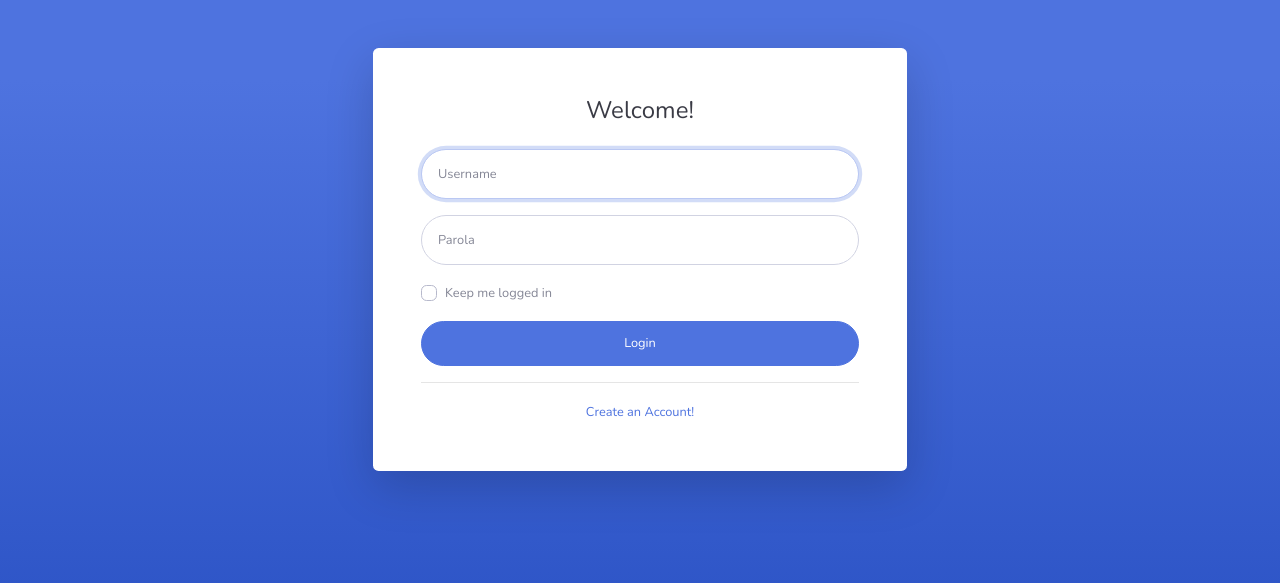
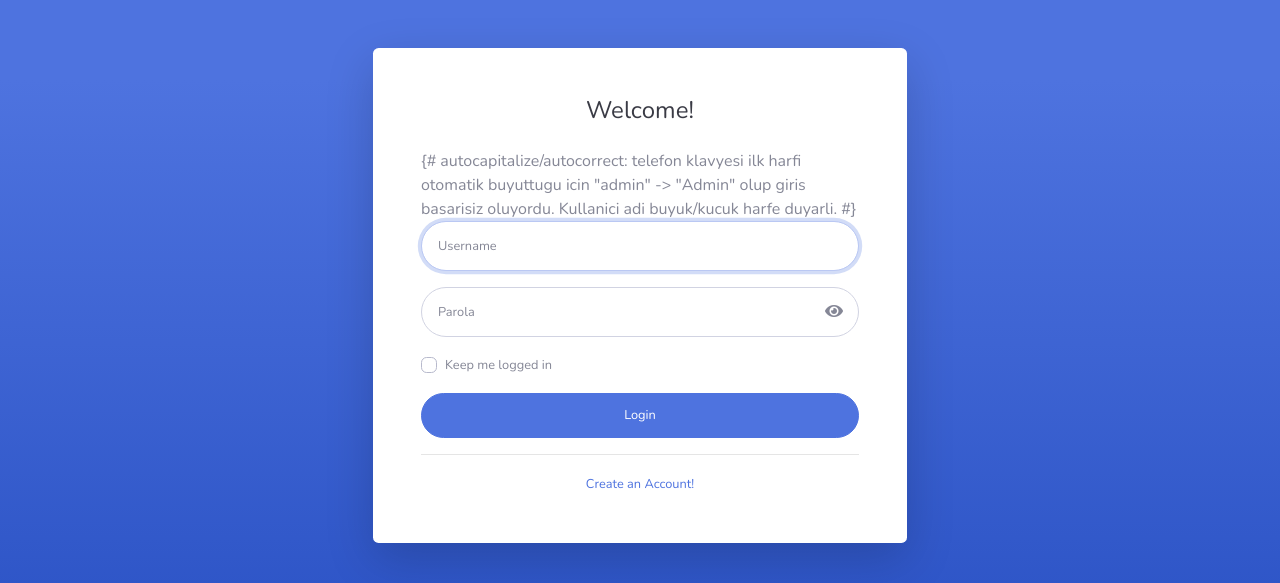
Before and after one commit to Storkin/Papirus_sys_final, a Django app: page /login/ in a window 1280 px wide. Shown: the top 583 px of the page. Run offline with Django 5.2, Linux system fonts and the light colour scheme; some libraries are stand-ins or nearby versions.

Commit message:
Telefondan giriste 'kullanici adi veya sifre hatali' sorunu: telefon klavyesi ilk harfi otomatik buyuttugu icin giris basarisiz oluyordu; giris formunda otomatik buyuk harf/duzeltme kapatildi ve sifreyi goster (goz) dugmesi eklendi

```diff
--- a/toptanci_projesi/templates/registration/login.html
+++ b/toptanci_projesi/templates/registration/login.html
@@ -31,12 +31,26 @@
                                         </div>
                                         {% endif %}
                                         <div class="form-group">
+                                            {# autocapitalize/autocorrect: telefon klavyesi ilk harfi otomatik
+                                               buyuttugu icin "admin" -> "Admin" olup giris basarisiz oluyordu.
+                                               Kullanici adi buyuk/kucuk harfe duyarli. #}
                                             <input type="text" class="form-control form-control-user" name="username"
-                                                   placeholder="{% trans 'Username' %}" required autofocus>
+                                                   placeholder="{% trans 'Username' %}" required autofocus
+                                                   autocapitalize="none" autocorrect="off" spellcheck="false"
+                                                   autocomplete="username">
                                         </div>
                                         <div class="form-group">
-                                            <input type="password" class="form-control form-control-user" name="password"
-                                                   placeholder="{% trans 'Password' %}" required>
+                                            <div style="position:relative">
+                                                <input type="password" class="form-control form-control-user" name="password"
+                                                       id="passwordInput" placeholder="{% trans 'Password' %}" required
+                                                       autocapitalize="none" autocorrect="off" spellcheck="false"
+                                                       autocomplete="current-password" style="padding-right:3rem">
+                                                <button type="button" id="togglePassword" title="Şifreyi göster"
+                                                        style="position:absolute;right:1rem;top:50%;transform:translateY(-50%);
+                                                               background:none;border:none;color:#858796;cursor:pointer;padding:0">
+                                                    <i class="fas fa-eye" id="togglePasswordIcon"></i>
+                                                </button>
+                                            </div>
                                         </div>
                                         <div class="form-group">
                                             <div class="custom-control custom-checkbox small">
@@ -64,5 +78,20 @@
     <script src="{% static 'vendor/bootstrap/js/bootstrap.bundle.min.js' %}"></script>
     <script src="{% static 'vendor/jquery-easing/jquery.easing.min.js' %}"></script>
     <script src="{% static 'js/sb-admin-2.min.js' %}"></script>
+    <script>
+    // Sifreyi goster/gizle — ozellikle telefonda yazim hatasini gormek icin
+    (function () {
+        var btn = document.getElementById('togglePassword');
+        var inp = document.getElementById('passwordInput');
+        var icon = document.getElementById('togglePasswordIcon');
+        if (!btn || !inp) return;
+        btn.addEventListener('click', function () {
+            var gizli = inp.type === 'password';
+            inp.type = gizli ? 'text' : 'password';
+            icon.className = gizli ? 'fas fa-eye-slash' : 'fas fa-eye';
+            btn.title = gizli ? 'Şifreyi gizle' : 'Şifreyi göster';
+        });
+    })();
+    </script>
 </body>
 </html>
```
